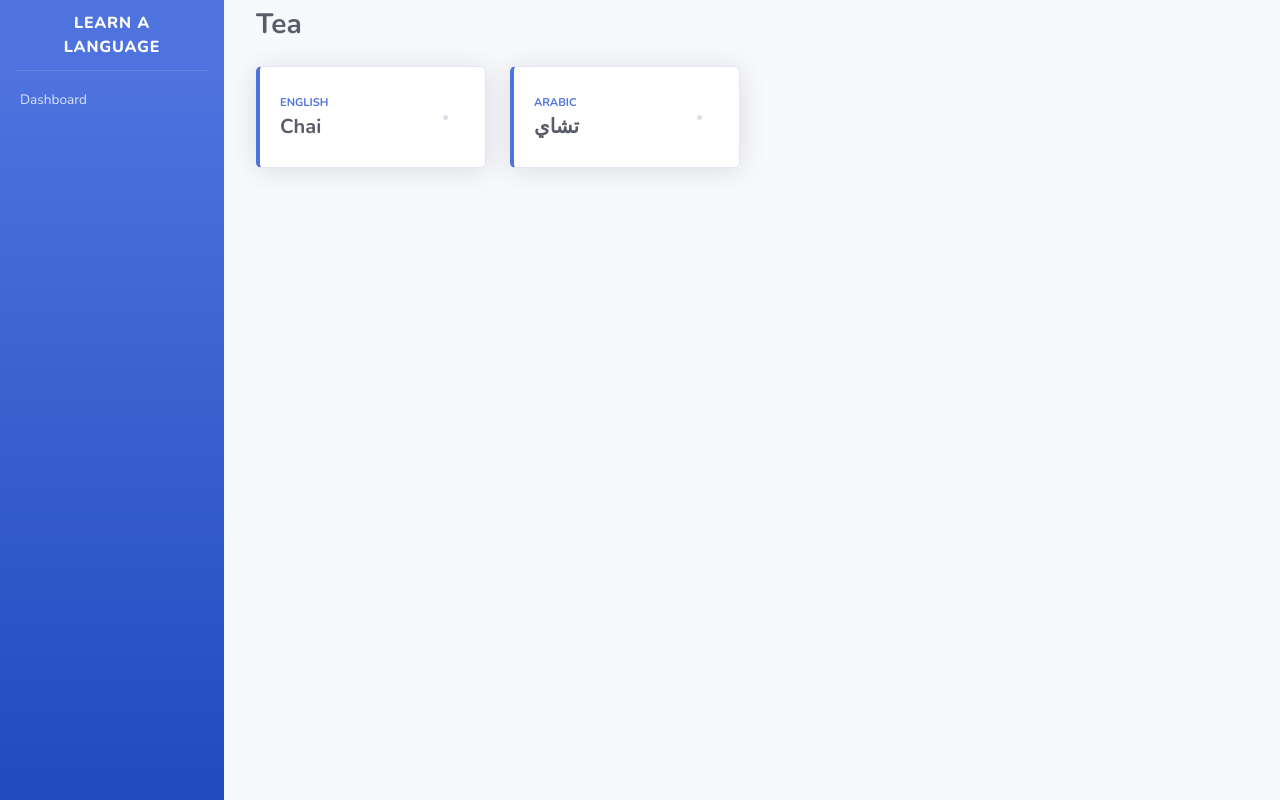
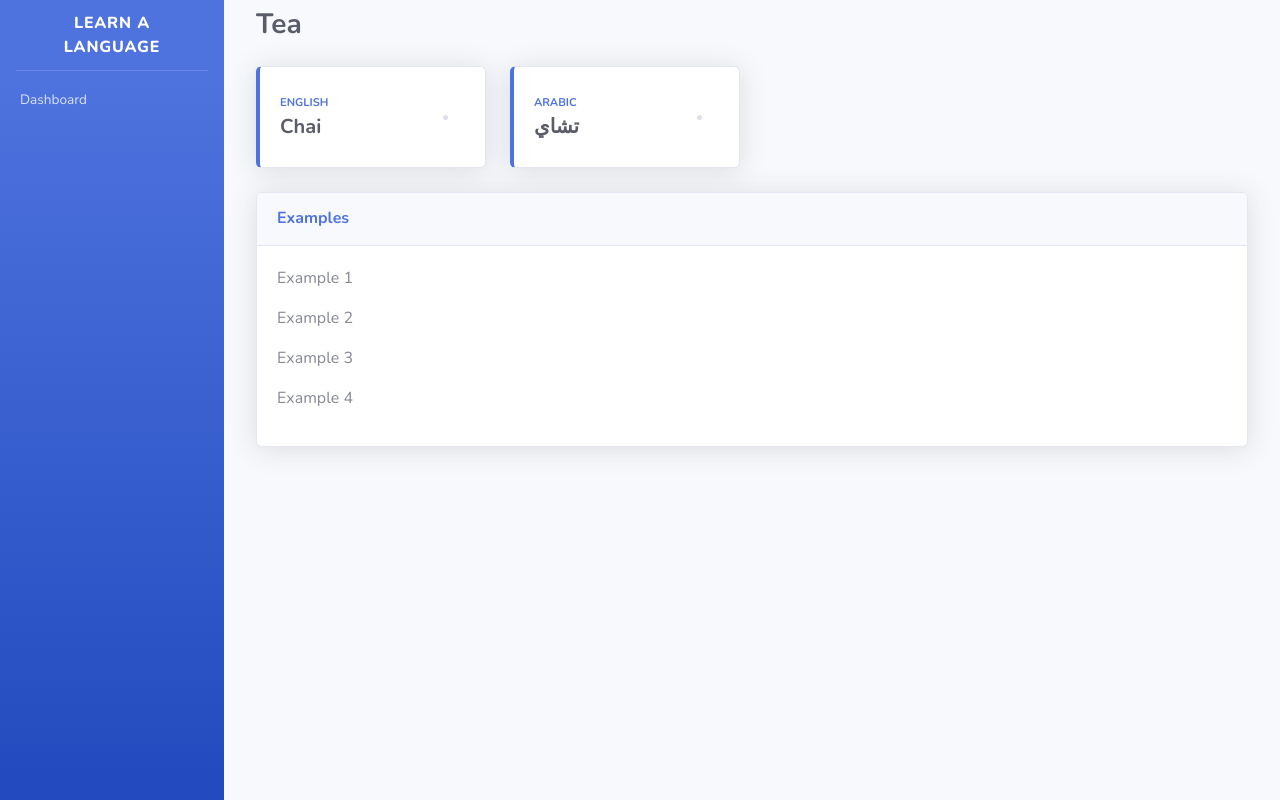
Before and after one commit to amirbawab/Learn-a-Language, a React (Create React App) app in the folder application/: page / in a window 1280 px wide. Built offline with nearby package versions, Linux system fonts and the light colour scheme; some icons are missing.

Commit message:
Added example section

```diff
--- a/application/src/components/Card.tsx
+++ b/application/src/components/Card.tsx
@@ -1,17 +1,18 @@
 import * as React from 'react';
 
-export interface LLProps {
-  title?: string;
-  icon?: string;
+/**
+ * Border Card
+ */
+export interface LLBorderCardProps {
+  title: string;
+  icon: string;
   color?: string;
 }
-
-export interface LLState {}
-
-class LLCard extends React.Component<LLProps, LLState> {}
-
-class LLBorderCard extends LLCard {
-
+export interface LLBorderCardState {}
+class LLBorderCard extends React.Component<LLBorderCardProps, LLBorderCardState> {
+  public static defaultProps = {
+    color: "primary"
+  };
   render() {
     // Update background icon
     let iconClassName = "fa-2x text-gray-300 ";
@@ -21,19 +22,13 @@ class LLBorderCard extends LLCard {
       iconTag = <li className={iconClassName}></li>
     }
 
-    // Color classes
-    let borderColor = "primary";
-    if(this.props.color) {
-      borderColor = this.props.color;
-    }
-
     return (
       <div className="col-xl-3 col-md-6 mb-4">
-        <div className={"card border-left-" + borderColor + " shadow h-100 py-2"}>
+        <div className={"card border-left-" + this.props.color + " shadow h-100 py-2"}>
           <div className="card-body">
             <div className="row no-gutters align-items-center">
               <div className="col mr-2">
-                <div className={"text-xs font-weight-bold text-" + borderColor + " text-uppercase mb-1"}>{this.props.title}</div>
+                <div className={"text-xs font-weight-bold text-" + this.props.color + " text-uppercase mb-1"}>{this.props.title}</div>
                 <div className="h5 mb-0 font-weight-bold text-gray-800">{this.props.children}</div>
               </div>
               <div className="col-auto">
@@ -47,4 +42,32 @@ class LLBorderCard extends LLCard {
   }
 }
 
-export default LLBorderCard;
+/**
+ * Basic Card
+ */
+export interface LLBasicCardProps {
+  title: string;
+  color?: string;
+}
+export interface LLBasicCardState {}
+class LLBasicCard extends React.Component<LLBasicCardProps, LLBasicCardState> {
+  public static defaultProps = {
+    color: "primary"
+  };
+
+  render() {
+    return (
+      <div className="card shadow mb-4">
+        <div className="card-header py-3">
+          <h6 className={"m-0 font-weight-bold text-" + this.props.color}>{this.props.title}</h6>
+        </div>
+        <div className="card-body">{this.props.children}</div>
+      </div>
+    );
+  }
+}
+
+export {
+  LLBorderCard,
+  LLBasicCard
+};
--- a/application/src/pages/Word.tsx
+++ b/application/src/pages/Word.tsx
@@ -6,6 +6,7 @@ import LLWordTitle from '../components/Title';
 
 // Sections
 import LLPronunciation from './sections/Pronunciation';
+import LLExample from './sections/Example';
 
 // Models
 import LLWordData from '../models/WordData';
@@ -22,6 +23,7 @@ class LLWord extends LLPage {
         <div className="m-2">
           <LLWordTitle title={data.get_word()}/>
           <LLPronunciation data={data.get_pronunciations()}/>
+          <LLExample/>
         </div>
       );
     }
--- /dev/null
+++ b/application/src/pages/sections/Example.tsx
@@ -0,0 +1,23 @@
+import * as React from 'react';
+import {LLBasicCard} from '../../components/Card';
+
+export interface LLExampleProps {}
+export interface LLExampleState {}
+class LLExample extends React.Component<LLExampleProps, LLExampleState> {
+  render() {
+    return (
+      <div className="row">
+        <div className="col-lg-12">
+          <LLBasicCard title="Examples">
+            <p>Example 1</p>
+            <p>Example 2</p>
+            <p>Example 3</p>
+            <p>Example 4</p>
+          </LLBasicCard>
+        </div>
+      </div>
+    );
+  }
+}
+
+export default LLExample;
--- a/application/src/pages/sections/Pronunciation.tsx
+++ b/application/src/pages/sections/Pronunciation.tsx
@@ -1,5 +1,5 @@
 import * as React from 'react';
-import LLBorderCard from '../../components/Card';
+import {LLBorderCard} from '../../components/Card';
 import LLPronunciationData from '../../models/PronunciationData';
 
 export interface LLPronunciationProps {
@@ -8,7 +8,6 @@ export interface LLPronunciationProps {
 export interface LLPronunciationState {}
 class LLPronunciation extends React.Component<LLPronunciationProps, LLPronunciationState> {
   render() {
-    console.log(this.props.data);
     return (
       <div className="row">
         {this.props.data.map((val, id) => {
```
Also changed, not shown: 2 other files (tests, documents, lock files or other folders).
